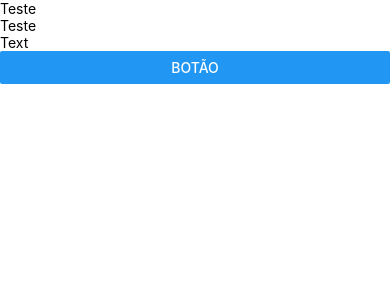
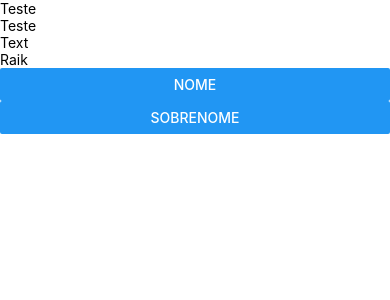
Before and after one commit to raik-casimiro/curso-react-native-projeto, a React Native app: screen / in a window 390 px wide. Shown: the top 300 px of the page. Built offline with nearby package versions, Linux system fonts and the light colour scheme.

Commit message:
Exemplo com o hook useCallback

```diff
--- a/src/Example.tsx
+++ b/src/Example.tsx
@@ -1,4 +1,4 @@
-import { useEffect, useState } from "react";
+import { useCallback, useEffect, useState } from "react";
 import { Button, Text, View } from "react-native";
 
 //Exemplo de criação de props, onde, interface é o tipo de dado da props
@@ -20,23 +20,36 @@ const Example = ({ children, text }: ExampleProps) => {
   // useState espera um valor, que é o inicial da variavel que ele vai mudar, nesse caso é undefined, então nada é passado
   // ele deve ser atribuido a uma constante de 2 posições, a variavel e a função que será chamada para alterar essa variavel.
   // Para alterar a variavel, é só chamar a função de alteração passando o novo valor
-  const [newText, setNewText] = useState<string>();
+  const [name, setName] = useState<string>("Raik");
+  const [lastName, setLastName] = useState<string>("Marcondes");
 
   // O hook useEffect, vai rodar no começo quando o componente for criado e, toda vez que houver alteração nas variaveis que forem passadas no segundo parametro dele
   //
   useEffect(() => {
     console.log("useEffect");
-  }, [newText]);
+  }, [name]);
 
-  const handleOnPress = () => {
-    setNewText("newText");
+  // Exemplo do uso de um hook useCallback, ele faz com que a criação dessa função, ocorra somente na renderização inicial da tela, ou seja, ela não vai ser recriada em uma nova renderização, diferente dos outros hooks
+  // Porém ele gera outras dificuldades, nesse exemplo, como utilizamos uma variavel externa dentro do hook, é necessário recria-lo toda vez que houver alteração nessa variavel, pois de outra forma, ele não conseguiria pegar o valor novo dela
+  // Para recria-lo, é só passar a variavel que deseja olhar a alteração no vetor do segundo parametro dele
+  //
+  // Ele é usado quando existe alguma função muito complexa que pode atrapalhar na renderização da tela ou no desempenho em geral do código, nesse caso não faz sentido usa-lo, sendo feito apenas como exemplo
+  //
+  const changeName = useCallback(() => {
+    setName(`Raik ${lastName}`);
+  }, [lastName]);
+
+  const changeLastName = () => {
+    setLastName("Casimiro");
   };
 
   return (
     <View>
       <Text>{children}</Text>
-      <Text>{newText || text}</Text>
-      <Button onPress={handleOnPress} title="Botão" />
+      <Text>{text}</Text>
+      <Text>{name}</Text>
+      <Button onPress={changeName} title="Nome" />
+      <Button onPress={changeLastName} title="Sobrenome" />
     </View>
   );
 };
```
